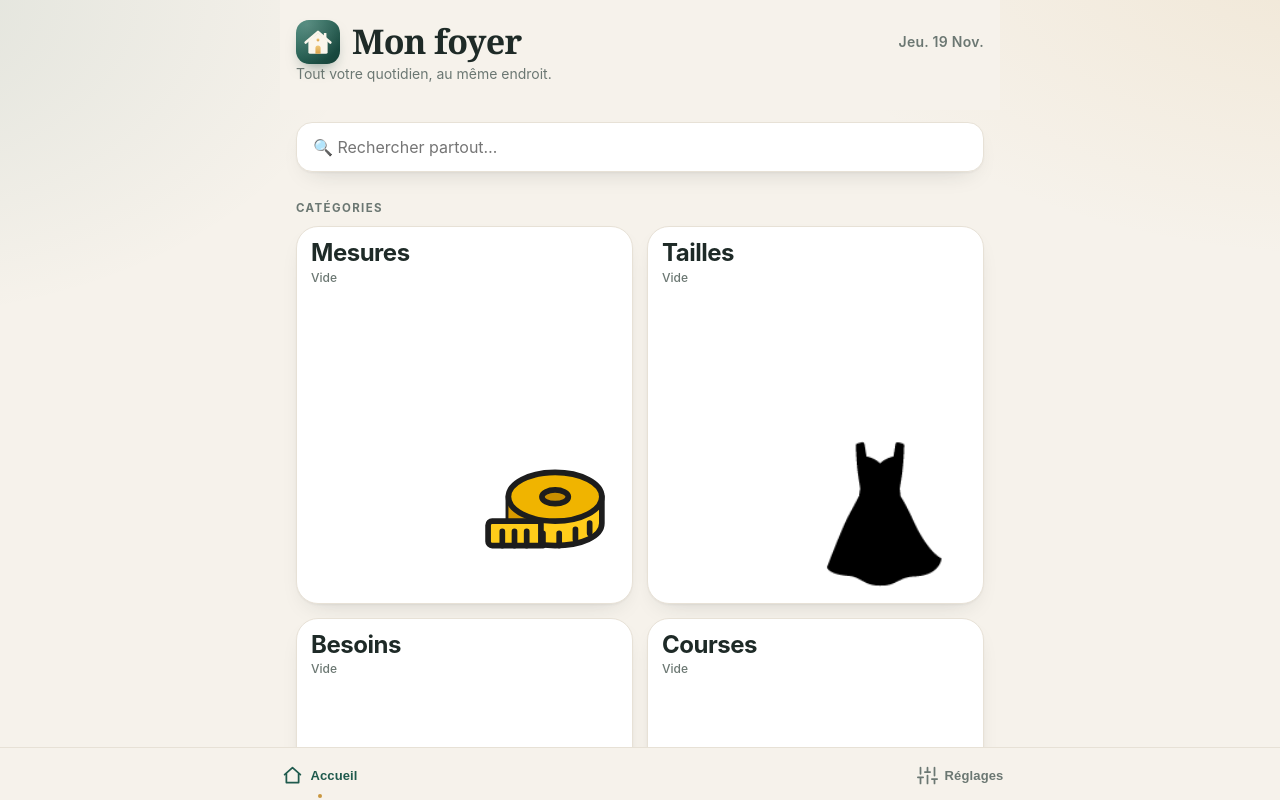
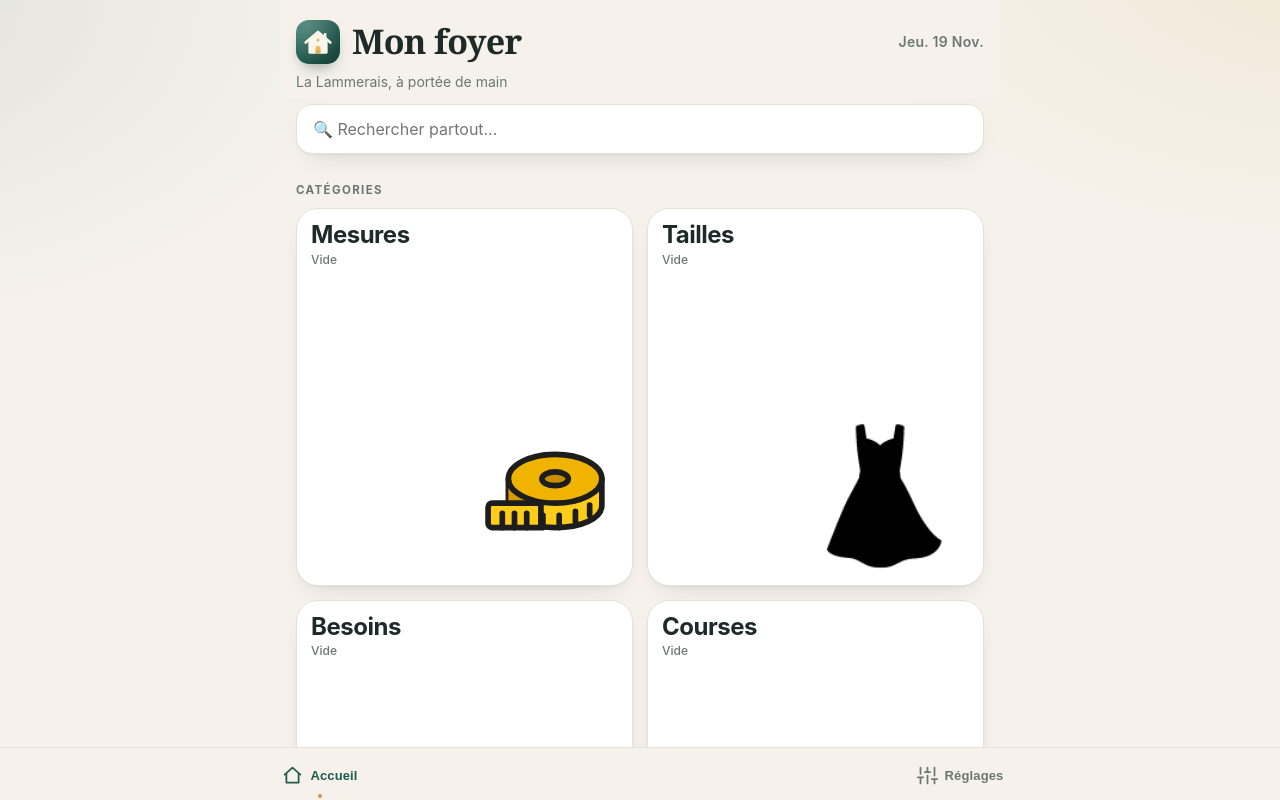
Before and after one commit to Benbudy/Mon-Foyer, a plain HTML site: page index.html in a window 1280 px wide. Drawn offline with Linux system fonts and the light colour scheme.

Commit message:
Add files via upload

```diff
--- a/index.html
+++ b/index.html
@@ -137,7 +137,7 @@ i.k-rdv{background:#e5873b!important}i.k-an{background:#d9487a!important}i.k-vo{
 .mt:active{transform:scale(.97)}.mt .av{margin:0 0 6px}.mt b{font-size:16px}.mt small{color:var(--mu);font-size:12px}
 .top .av{margin:0}
 .tabs{display:flex;gap:6px;overflow-x:auto;margin:6px -16px 12px;padding:0 16px 4px}
-.shd{position:sticky;top:-20px;z-index:5;margin:-20px -16px 12px;padding:20px 16px 8px;background:var(--bg);-webkit-backdrop-filter:blur(12px);backdrop-filter:blur(12px)}.shd h1{margin-top:0}.shd .tabs{margin:6px -16px 0;padding-bottom:0}
+.shd{position:sticky;top:-20px;z-index:5;margin:-20px -16px 12px;padding:20px 16px 8px;background:var(--bg);-webkit-backdrop-filter:blur(12px);backdrop-filter:blur(12px)}.shd h1{margin-top:0}.shd>.sub{margin-bottom:0}.shd:has(>.hd){padding-bottom:6px;margin-bottom:6px}.shd .tabs{margin:6px -16px 0;padding-bottom:0}
 .tb{flex:none;border:1px solid var(--bd);border-radius:20px;padding:8px 14px;background:var(--glass);color:var(--mu);font-weight:700;font-size:14px;font-family:inherit;cursor:pointer}.tb.on{background:var(--ac);color:#fff;border-color:var(--ac)}
 textarea.big{min-height:300px;font-family:inherit;font-size:16px;line-height:1.45;border-radius:16px}
 .sil{position:relative;width:100%;max-width:440px;margin:6px auto;aspect-ratio:300/480}
@@ -454,7 +454,7 @@ var SUB=[
 {id:"cou_mes",par:"couture",i:"📏",n:"Mesures",ex:"",t:"nom",s:[],f:[]},
 {id:"cou_ref",par:"couture",i:"📌",n:"Aide-mémoire",ex:"",t:"nom",s:[],f:[]}
 ];
-var VER="1.14.2";
+var VER="1.14.4";
 var S=load(),tab="home",cat=null,q="",ord=false,openG={},newPh="",tmem=null,mtab="tailles",ordc=false,gp=null,gtab="idees",jg=null,jp=null,stab="donnees",sacc={};
 (S.data.cadeaux||[]).forEach(function(x){if(x.fait&&!x.statut)x.statut="Acheté"});
 if(!S.zdone){S.zdone=1;Object.keys(S.minfo).forEach(function(k){if(k.trim().toLowerCase()==="zita")S.minfo[k].nc=1});save()}
@@ -514,7 +514,7 @@ function render(){document.body.setAttribute("data-tc",(S.tcols&&S.tcols[cat])||
 var LOGO='<svg xmlns="http://www.w3.org/2000/svg" viewBox="0 0 512 512" width="44" height="44" aria-hidden="true"><defs><linearGradient id="g" x1="0" y1="0" x2="1" y2="1"><stop offset="0" stop-color="#2E7565"/><stop offset="1" stop-color="#143F36"/></linearGradient><radialGradient id="s" cx=".25" cy=".1" r=".9"><stop offset="0" stop-color="#fff" stop-opacity=".22"/><stop offset="1" stop-color="#fff" stop-opacity="0"/></radialGradient><linearGradient id="d" x1="0" y1="0" x2="0" y2="1"><stop offset="0" stop-color="#F0C878"/><stop offset="1" stop-color="#D9A24A"/></linearGradient></defs><rect width="512" height="512" rx="118" fill="url(#g)"/><rect width="512" height="512" rx="118" fill="url(#s)"/><rect x="324" y="150" width="30" height="62" rx="4" fill="#FBF6EC"/><path d="M144 244 L256 150 L368 244 V376 Q368 392 352 392 H160 Q144 392 144 376 Z" fill="#FBF6EC"/><path d="M112 262 L256 138 L400 262" fill="none" stroke="#FBF6EC" stroke-width="30" stroke-linecap="round" stroke-linejoin="round"/><path d="M226 392 V326 a30 30 0 0 1 60 0 V392 Z" fill="url(#d)"/><circle cx="256" cy="232" r="17" fill="url(#d)"/></svg>';
 var REM=[],rnId=null,rcv=null,gsel=null;
 function homeHTML(){
-  var h='<div class="shd"><div class="hd"><div class="brand">'+LOGO+'<h1>Mon foyer</h1></div><div class="eye">'+new Date().toLocaleDateString("fr-FR",{weekday:"short",day:"numeric",month:"short"})+'</div></div><p class="sub">Tout votre quotidien, au même endroit.</p></div><input id="gs" type="search" placeholder="🔍 Rechercher partout…" autocomplete="off"><div id="gres"></div><div id="hbody">';
+  var h='<div class="shd"><div class="hd"><div class="brand">'+LOGO+'<h1>Mon foyer</h1></div><div class="eye">'+new Date().toLocaleDateString("fr-FR",{weekday:"short",day:"numeric",month:"short"})+'</div></div><p class="sub" style="margin-top:8px">La Lammerais, à portée de main</p></div><input id="gs" type="search" placeholder="🔍 Rechercher partout…" autocomplete="off"><div id="gres"></div><div id="hbody">';
   h+=remHTML()+'<div class="h2r"><h2>Catégories</h2></div><div class="grid cols'+(S.cols===3?3:2)+(ord?" ord":"")+'">';
   CATS.forEach(function(c){
     var l=list(c.id),n=l.length,t=n+(n>1?" éléments":" élément");
```
